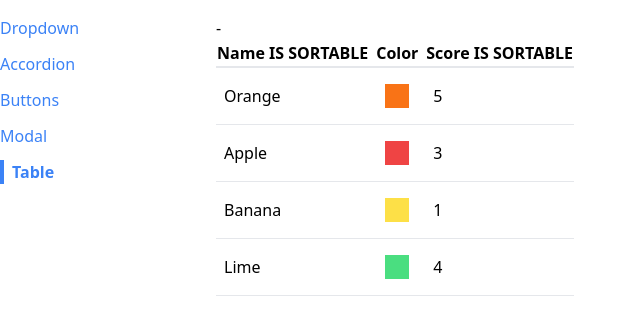
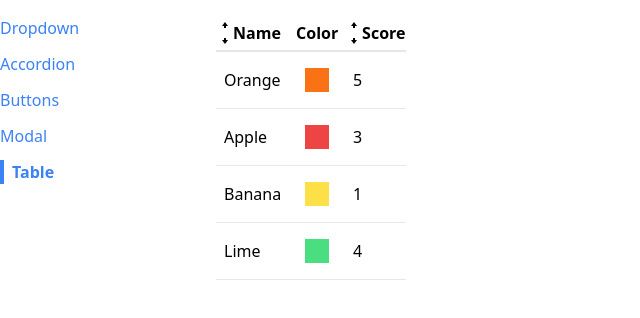
Before and after one commit to khale913/components, a React (Create React App) app: page /table in a window 1280 px wide. Shown: the top 318 px of the page, without its empty margins (0-640 px from the left). Built offline with nearby package versions, Linux system fonts and the light colour scheme.

Commit message:
adding icons

```diff
--- a/src/components/SortableTable.js
+++ b/src/components/SortableTable.js
@@ -1,4 +1,5 @@
 import React, { useState } from "react";
+import { GoArrowSmallUp, GoArrowSmallDown } from "react-icons/go";
 import Table from "./Table";
 
 function SortableTable(props) {
@@ -28,8 +29,14 @@
     return {
       ...column,
       header: () => (
-        <th onClick={() => handleClick(column.label)}>
-          {column.label} IS SORTABLE
+        <th
+          className="cursor-pointer hover:bg-gray-100"
+          onClick={() => handleClick(column.label)}
+        >
+          <div className="flex items-center">
+            {getIcons(column.label, sortBy, sortOrder)}
+            {column.label}
+          </div>
         </th>
       ),
     };
@@ -58,10 +65,41 @@
 
   return (
     <div>
-      {sortOrder} - {sortBy}
       <Table {...props} data={sortedData} config={updatedConfig} />
     </div>
   );
 }
 
+function getIcons(label, sortBy, sortOrder) {
+  if (label !== sortBy) {
+    return (
+      <div>
+        <GoArrowSmallUp />
+        <GoArrowSmallDown />
+      </div>
+    );
+  }
+
+  if (sortOrder === null) {
+    return (
+      <div>
+        <GoArrowSmallUp />
+        <GoArrowSmallDown />
+      </div>
+    );
+  } else if (sortOrder === "asc") {
+    return (
+      <div>
+        <GoArrowSmallUp />
+      </div>
+    );
+  } else if (sortOrder === "desc") {
+    return (
+      <div>
+        <GoArrowSmallDown />
+      </div>
+    );
+  }
+}
+
 export default SortableTable;
```
